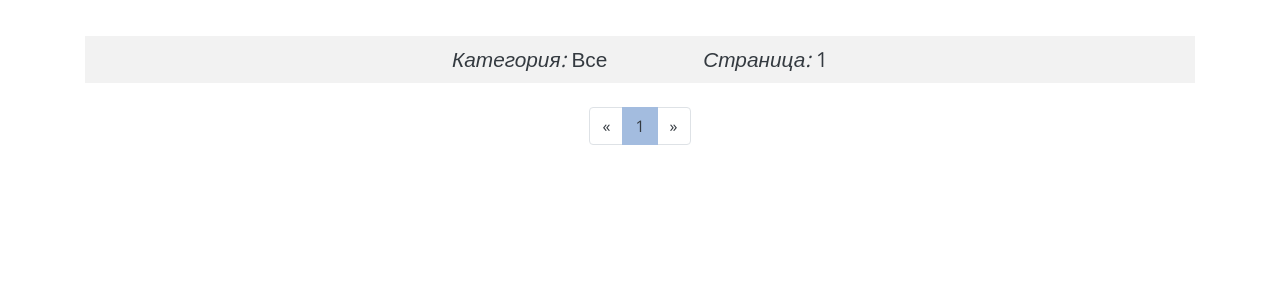
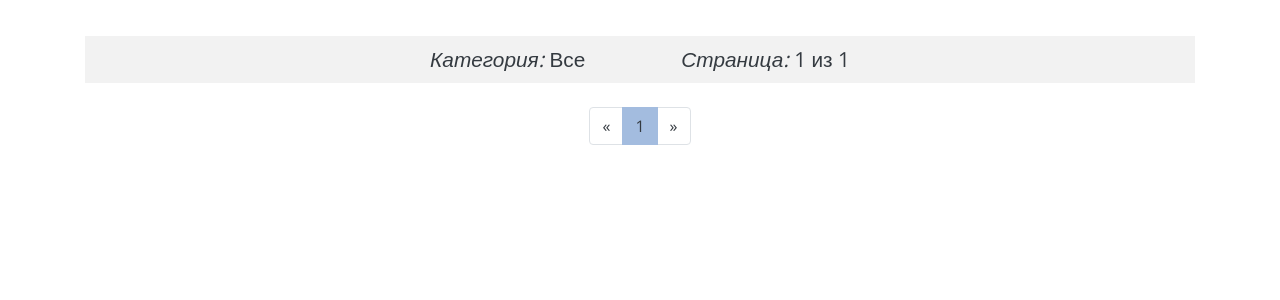
Before and after one commit to amkolotov/furn_dj, a Django app: page /category/0/ in a window 1280 px wide. Shown: the part 64-364 px from the top of the page. Run offline with Django 3.2, Linux system fonts and the light colour scheme; data that the repository does not hold is empty; parts of the project's set-up code (start-up, migrations or seed data) failed here and were passed over; some libraries are stand-ins or nearby versions; some web fonts are replaced.

Commit message:
settings prod

```diff
--- a/templates/main_app/product_list.html
+++ b/templates/main_app/product_list.html
@@ -19,7 +19,7 @@
         </div>
         <div class="nav-item">
             <a class="nav-link text-dark" href="#">
-                <em>Страница:</em> {{ page_obj.number }}
+                <em>Страница:</em> {{ page_obj.number }} из {{ paginator.num_pages }}
             </a>
         </div>
 
```
Also changed, not shown: 1 other file.
